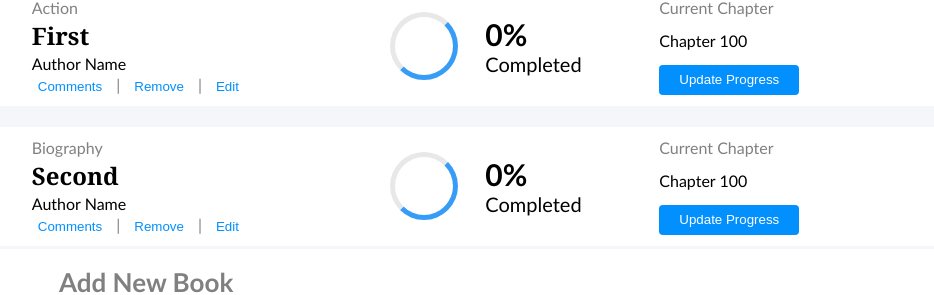
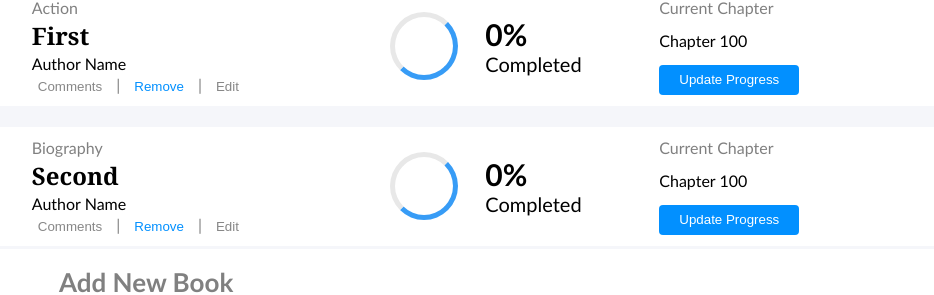
Before and after one commit to alvaropazz/react_bookstore, a React (Create React App) app: page / in a window 1280 px wide. Shown: the part 192-487 px from the top of the page, without its empty margins (161-1095 px from the left). Built offline with nearby package versions, Linux system fonts and the light colour scheme.

Commit message:
style: :eyes:  add disabled buttons

```diff
--- a/src/components/Book.js
+++ b/src/components/Book.js
@@ -11,11 +11,11 @@ const BookComponent = ({ book, handleRemoveBook }) => (
         <td className="book-title">{book.title}</td>
         <td className="book-author">Author Name</td>
         <td className="options">
-          <button type="button" className="button">Comments</button>
+          <button type="button" className="button" disabled>Comments</button>
           <span className="button-separator">|</span>
           <button type="button" className="button" onClick={handleRemoveBook}>Remove</button>
           <span className="button-separator">|</span>
-          <button type="button" className="button">Edit</button>
+          <button type="button" className="button" disabled>Edit</button>
         </td>
       </div>
       <div className="progress-book-container">
```
